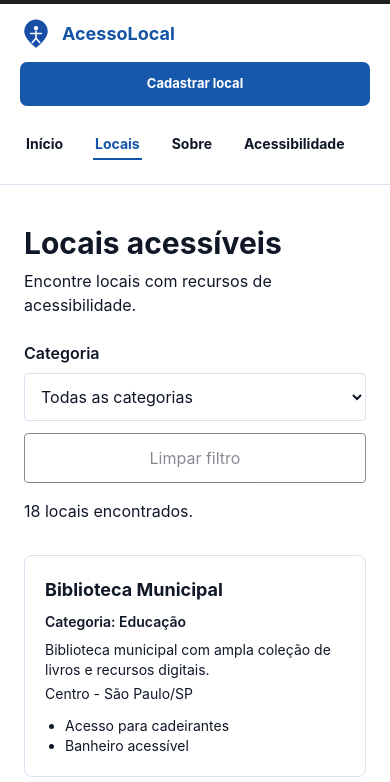
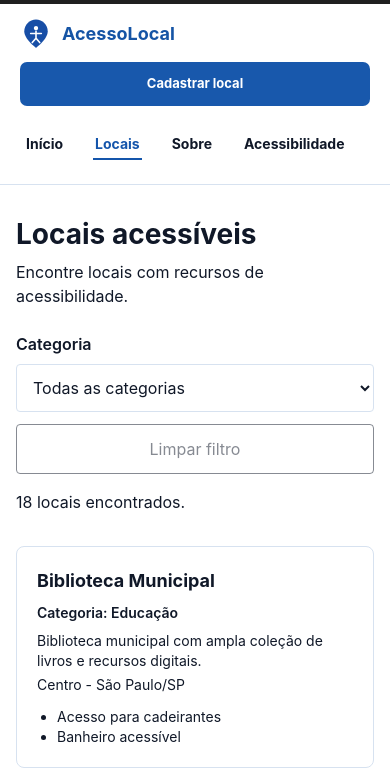
Before and after one commit to 1TDSPw-26/portal-locais-acessiveis, a React (Vite) app: page /locais in a window 390 px wide. Shown: the top 782 px of the page. Built offline with nearby package versions, Linux system fonts and the light colour scheme.

Commit message:
feat: aprimora responsividade das telas principais

```diff
--- a/src/components/MainLayout/Footer.tsx
+++ b/src/components/MainLayout/Footer.tsx
@@ -16,7 +16,7 @@ const projectLinks = [
 
 export default function Footer() {
   return (
-    <footer className="bg-brand-footer grid grid-cols-[minmax(250px,1.8fr)_repeat(3,minmax(150px,1fr))] gap-[clamp(40px,6vw,96px)] px-[clamp(32px,5vw,68px)] pt-11 pb-14.5 text-white max-[820px]:grid-cols-2 max-[520px]:grid-cols-1 max-[520px]:gap-8.5 max-[520px]:px-6 max-[520px]:pt-10 max-[520px]:pb-12">
+    <footer className="bg-brand-footer grid grid-cols-[minmax(250px,1.8fr)_repeat(3,minmax(150px,1fr))] gap-[clamp(40px,6vw,96px)] px-[clamp(24px,5vw,68px)] pt-11 pb-14.5 text-white max-[820px]:grid-cols-2 max-[820px]:gap-10 max-[520px]:grid-cols-1 max-[520px]:gap-8.5 max-[520px]:px-6 max-[520px]:pt-10 max-[520px]:pb-12">
       <div>
         <Link
           to="/"
--- a/src/index.css
+++ b/src/index.css
@@ -9,7 +9,49 @@
   --color-header-edge: #202020;
 }
 
+:root {
+  font-family: Inter, ui-sans-serif, system-ui, -apple-system, BlinkMacSystemFont, "Segoe UI", sans-serif;
+  color: #111827;
+  background: #ffffff;
+  font-synthesis: none;
+  text-rendering: optimizeLegibility;
+}
+
+* {
+  box-sizing: border-box;
+}
+
+html {
+  min-width: 320px;
+  scroll-behavior: smooth;
+}
+
+body {
+  min-width: 320px;
+  min-height: 100vh;
+  margin: 0;
+  overflow-x: hidden;
+}
+
+img,
+svg {
+  max-width: 100%;
+}
+
+button,
+input,
+select,
+textarea {
+  font: inherit;
+}
+
 :where(a, button, input, select, textarea, [tabindex]):focus-visible {
   outline: 3px solid #f59e0b;
   outline-offset: 3px;
 }
+
+@media (prefers-reduced-motion: reduce) {
+  html {
+    scroll-behavior: auto;
+  }
+}
--- a/src/pages/Cadastro/Cadastro.tsx
+++ b/src/pages/Cadastro/Cadastro.tsx
@@ -39,8 +39,8 @@ function Cadastro() {
   }
 
   return (
-    <section className="mx-auto w-full max-w-2xl px-4 py-8" aria-labelledby="titulo-cadastro">
-      <h2 id="titulo-cadastro" className="text-2xl font-bold">Cadastrar local</h2>
+    <section className="mx-auto w-full max-w-2xl px-4 py-8 sm:px-6 sm:py-10" aria-labelledby="titulo-cadastro">
+      <h2 id="titulo-cadastro" className="text-[clamp(1.5rem,4vw,2rem)] font-bold leading-tight">Cadastrar local</h2>
       <p className="mt-2">Todos os campos são obrigatórios.</p>
       <p className="mt-2 text-slate-700">Preencha os dados para validá-los. O envio do cadastro ainda não está disponível.</p>
       <form noValidate onSubmit={enviar} className="mt-6 space-y-5">
@@ -55,7 +55,7 @@ function Cadastro() {
             onBlur: () => validarCampo(campo.nome),
             'aria-invalid': erro ? true : undefined,
             'aria-describedby': erro ? `${campo.nome}-erro` : undefined,
-            className: `mt-1 block w-full rounded border p-3 text-slate-900 focus-visible:outline-2 focus-visible:outline-offset-2 focus-visible:outline-brand-primary ${erro ? 'border-red-700' : 'border-slate-500'}`,
+            className: `mt-1 block min-h-11 w-full rounded border p-3 text-slate-900 focus-visible:outline-2 focus-visible:outline-offset-2 focus-visible:outline-brand-primary ${erro ? 'border-red-700' : 'border-slate-500'}`,
           }
           return (
             <div key={campo.nome}>
--- a/src/pages/Locais/Locais.tsx
+++ b/src/pages/Locais/Locais.tsx
@@ -30,9 +30,9 @@ function Locais() {
   )
 
   return (
-    <section className="mx-auto w-full max-w-6xl px-6 py-10">
+    <section className="mx-auto w-full max-w-7xl px-4 py-8 sm:px-6 sm:py-10 lg:px-8">
       <header>
-        <h1 className="text-3xl font-bold">
+        <h1 className="text-[clamp(1.75rem,4vw,2.25rem)] font-bold leading-tight">
           Locais acessíveis
         </h1>
 
@@ -41,7 +41,7 @@ function Locais() {
         </p>
       </header>
 
-      <div className="mt-6 flex flex-col gap-3 sm:flex-row sm:items-end">
+        <div className="mt-6 flex flex-col gap-3 sm:flex-row sm:items-end">
         <div className="w-full sm:max-w-xs">
           <label htmlFor="categoria" className="block font-semibold">
             Categoria
@@ -50,7 +50,7 @@ function Locais() {
             id="categoria"
             value={categoria}
             onChange={(event) => mudarCategoria(event.target.value)}
-            className="mt-2 w-full rounded border border-border-subtle bg-white p-3 text-gray-900 focus-visible:outline focus-visible:outline-2 focus-visible:outline-offset-2"
+            className="mt-2 min-h-11 w-full rounded border border-border-subtle bg-white p-3 text-gray-900 focus-visible:outline focus-visible:outline-2 focus-visible:outline-offset-2"
           >
             <option value="">Todas as categorias</option>
             {categorias.map((item) => (
@@ -62,7 +62,7 @@ function Locais() {
           type="button"
           onClick={() => mudarCategoria('')}
           disabled={!categoria}
-          className="rounded border px-4 py-3 disabled:opacity-50 focus-visible:outline focus-visible:outline-2 focus-visible:outline-offset-2"
+          className="min-h-11 rounded border px-4 py-3 disabled:opacity-50 focus-visible:outline focus-visible:outline-2 focus-visible:outline-offset-2"
         >
           Limpar filtro
         </button>
@@ -77,7 +77,7 @@ function Locais() {
       )}
 
       <div
-        className="mt-8 grid gap-6 md:grid-cols-2 lg:grid-cols-3"
+        className="mt-8 grid grid-cols-1 gap-4 sm:gap-6 md:grid-cols-2 lg:grid-cols-3"
         aria-label={`Lista de locais, página ${paginaAtual}`}
       >
         {locaisPaginados.map((local) => (
```
